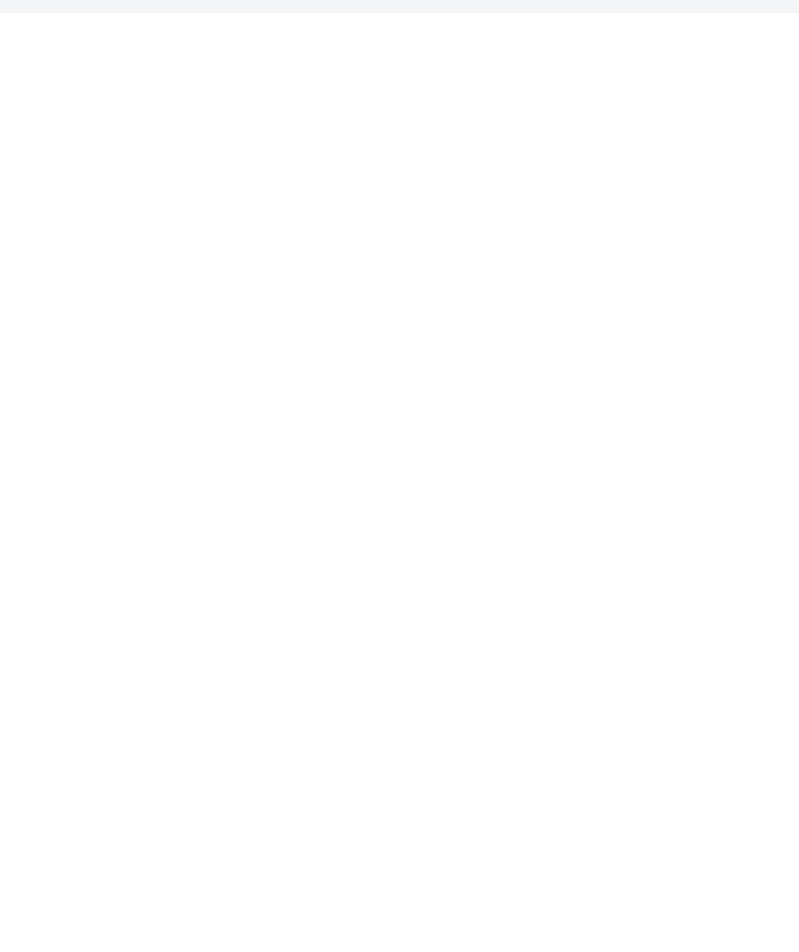
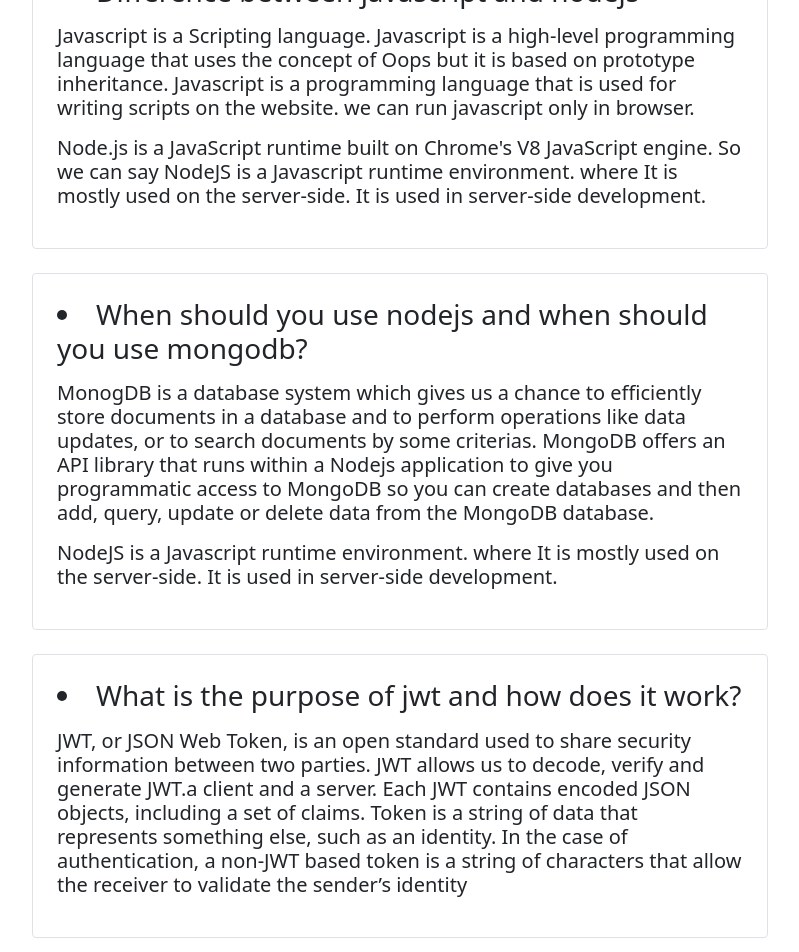
Before and after one commit to Ridwan-Suhel/gadgetly-client, a React (Create React App) app: page /blogs in a window 1280 px wide. Shown: the part 160-1112 px from the top of the page, without its empty margins (240-1039 px from the left). Before the commit the page ends 800 px from the top, so only its background shows below. Built offline with nearby package versions, Linux system fonts and the light colour scheme; no server answers.

Commit message:
blog added

```diff
--- a/package.json
+++ b/package.json
@@ -6,6 +6,7 @@
     "@testing-library/jest-dom": "^5.16.4",
     "@testing-library/react": "^13.2.0",
     "@testing-library/user-event": "^13.5.0",
+    "axios": "^0.27.2",
     "bootstrap": "^5.1.3",
     "firebase": "^9.8.0",
     "react": "^18.1.0",
--- a/src/App.js
+++ b/src/App.js
@@ -14,6 +14,7 @@
 import RequiredAuth from "./components/Shared/RequiredAuth/RequiredAuth";
 import { ToastContainer } from "react-toastify";
 import "react-toastify/dist/ReactToastify.css";
+import MyItem from "./components/Pages/MyItem/MyItem";
 
 function App() {
   return (
@@ -46,10 +47,18 @@
             </RequiredAuth>
           }
         ></Route>
-        <Route path="/notfound" element={<NotFound></NotFound>}></Route>
+        <Route
+          path="/myitem"
+          element={
+            <RequiredAuth>
+              <MyItem></MyItem>
+            </RequiredAuth>
+          }
+        ></Route>
         <Route path="/blogs" element={<Blogs></Blogs>}></Route>
         <Route path="/login" element={<Login></Login>}></Route>
         <Route path="/signup" element={<Signup></Signup>}></Route>
+        <Route path="*" element={<NotFound></NotFound>}></Route>
       </Routes>
       <ToastContainer />
       <Footer />
--- a/src/components/Pages/Blogs/Blogs.js
+++ b/src/components/Pages/Blogs/Blogs.js
@@ -2,8 +2,68 @@
 
 const Blogs = () => {
   return (
-    <div>
-      <h1>Welcome from blogs</h1>
+    <div className="container py-5">
+      <div className="row justify-content-center">
+        <div className="col-md-8">
+          {/* single q & a  */}
+          <div className="single-qna border rounded p-4">
+            <h3>
+              <li>Difference between javascript and nodejs</li>
+              <p className="lead mt-3">
+                Javascript is a Scripting language. Javascript is a high-level
+                programming language that uses the concept of Oops but it is
+                based on prototype inheritance. Javascript is a programming
+                language that is used for writing scripts on the website. we can
+                run javascript only in browser.
+              </p>
+              <p className="lead mt-3">
+                Node.js is a JavaScript runtime built on Chrome's V8 JavaScript
+                engine. So we can say NodeJS is a Javascript runtime
+                environment. where It is mostly used on the server-side. It is
+                used in server-side development.
+              </p>
+            </h3>
+          </div>
+
+          {/* single q & a  */}
+          <div className="single-qna border rounded p-4 mt-4">
+            <h3>
+              <li>
+                When should you use nodejs and when should you use mongodb?
+              </li>
+              <p className="lead mt-3">
+                MonogDB is a database system which gives us a chance to
+                efficiently store documents in a database and to perform
+                operations like data updates, or to search documents by some
+                criterias. MongoDB offers an API library that runs within a
+                Nodejs application to give you programmatic access to MongoDB so
+                you can create databases and then add, query, update or delete
+                data from the MongoDB database.
+              </p>
+              <p className="lead mt-3">
+                NodeJS is a Javascript runtime environment. where It is mostly
+                used on the server-side. It is used in server-side development.
+              </p>
+            </h3>
+          </div>
+          {/* single q & a  */}
+          <div className="single-qna border rounded p-4 mt-4">
+            <h3>
+              <li>What is the purpose of jwt and how does it work?</li>
+              <p className="lead mt-3">
+                JWT, or JSON Web Token, is an open standard used to share
+                security information between two parties. JWT allows us to
+                decode, verify and generate JWT.a client and a server. Each JWT
+                contains encoded JSON objects, including a set of claims. Token
+                is a string of data that represents something else, such as an
+                identity. In the case of authentication, a non-JWT based token
+                is a string of characters that allow the receiver to validate
+                the sender’s identity
+              </p>
+            </h3>
+          </div>
+        </div>
+      </div>
     </div>
   );
 };
--- a/src/components/Pages/Inventory/AddInventory/AddInventory.js
+++ b/src/components/Pages/Inventory/AddInventory/AddInventory.js
@@ -1,5 +1,6 @@
 import React from "react";
 import { useForm } from "react-hook-form";
+import { toast } from "react-toastify";
 const AddInventory = () => {
   const { register, handleSubmit } = useForm();
   const onSubmit = (data, e) => {
@@ -15,6 +16,7 @@
       .then((res) => res.json())
       .then((result) => {
         console.log(result);
+        toast("New Item Added");
         e.target.reset();
       });
   };
@@ -29,7 +31,12 @@
               <input
                 {...register("name", { required: true, maxLength: 20 })}
                 className="form-control mb-3"
-                placeholder="Write name"
+                placeholder="Write product name"
+              />
+              <input
+                {...register("email", { required: true })}
+                className="form-control mb-3"
+                placeholder="Write your Email"
               />
               <input
                 {...register("supplier", { required: true })}
--- a/src/components/Pages/Login/Login.js
+++ b/src/components/Pages/Login/Login.js
@@ -6,6 +6,7 @@
 import SocialLogin from "../../Shared/SocialLogin/SocialLogin";
 import { useSendPasswordResetEmail } from "react-firebase-hooks/auth";
 import { toast } from "react-toastify";
+import axios from "axios";
 const Login = () => {
   const navigate = useNavigate();
   const location = useLocation();
@@ -13,18 +14,23 @@
   const from = location.state?.from?.pathname || "/";
 
   const { register, handleSubmit } = useForm();
+
   const [signInWithEmailAndPassword, user, loading, error] =
     useSignInWithEmailAndPassword(auth);
 
-  const onSubmit = (data) => {
-    const email = data.email;
-    const password = data.password;
-    signInWithEmailAndPassword(email, password);
+  const onSubmit = async (submitData) => {
+    const email = submitData.email;
+    const password = submitData.password;
+    await signInWithEmailAndPassword(email, password);
+    const { data } = await axios.post("http://localhost:5000/login", { email });
+    // console.log(data);
+    localStorage.setItem("accessToken", data.accessToken);
+    navigate(from, { replace: true });
   };
 
-  if (user) {
-    navigate(from, { replace: true });
-  }
+  // if (user) {
+  //   navigate(from, { replace: true });
+  // }
 
   let errMsg = error;
 
@@ -36,7 +42,6 @@
   const handleChange = (e) => {
     const inEmail = e.target.value;
     setEmail(inEmail);
-    console.log(inEmail);
   };
   // const emailRef = useRef();
   const [sendPasswordResetEmail, sending] = useSendPasswordResetEmail(auth);
--- /dev/null
+++ b/src/components/Pages/MyItem/MyItem.js
@@ -0,0 +1,78 @@
+import React, { useEffect, useState } from "react";
+import axios from "axios";
+import { useAuthState } from "react-firebase-hooks/auth";
+import auth from "../../../firebase.init";
+
+const MyItem = () => {
+  const [user] = useAuthState(auth);
+  const [item, setItem] = useState([]);
+  console.log(item);
+  useEffect(() => {
+    const getItems = async () => {
+      const email = user.email;
+      const url = `http://localhost:5000/myproduct?email=${email}`;
+      const { data } = await axios.get(url, {
+        headers: {
+          authorization: `Bearer ${localStorage.getItem("accessToken")}`,
+        },
+      });
+      setItem(data);
+    };
+    getItems();
+  }, [user]);
+
+  const handleDelete = (id) => {
+    const proceed = window.confirm("Are you sure want to delete?");
+    if (proceed) {
+      // console.log("delete", id);
+      const url = `http://localhost:5000/myproduct/${id}`;
+      fetch(url, {
+        method: "DELETE",
+      })
+        .then((res) => res.json())
+        .then((data) => {
+          if (data.deletedCount > 0) {
+            console.log("deleted", id);
+            const remaining = item.filter((product) => product._id !== id);
+            setItem(remaining);
+          }
+        });
+    }
+  };
+
+  return (
+    <div className="py-5">
+      <div className="container">
+        <h1 className="py-5">You Have {item.length} Item</h1>
+        <div className="row">
+          {item.map((i) => (
+            <div key={i._id} className="col-md-4 ">
+              <div className="single-item-box border p-3">
+                <div className="img-wrapper">
+                  <img src={i.image} className="img-fluid" alt="img" />
+                </div>
+                <div className="item-content mt-3">
+                  <h5 className="">Supplier: {i.supplier}</h5>
+                  <h5>Name: {i.name}</h5>
+                  <p className="lead">{i.description}</p>
+                  <h5 className="">Price: {i.price}</h5>
+                  <h5 className="">Quantity: {i.quantity}</h5>
+                </div>
+                <div className="item-footer">
+                  <button
+                    className="btn btn-danger w-100 mt-3"
+                    onClick={() => handleDelete(i._id)}
+                  >
+                    Delete Item
+                  </button>
+                </div>
+              </div>
+            </div>
+          ))}
+        </div>
+      </div>
+    </div>
+  );
+};
+
+export default MyItem;
--- a/src/components/Pages/NotFound/NotFound.js
+++ b/src/components/Pages/NotFound/NotFound.js
@@ -1,9 +1,19 @@
 import React from "react";
-
+import notFoundImg from "../../../images/browser.png";
 const NotFound = () => {
   return (
-    <div>
-      <h1>Welcome from Not gound</h1>
+    <div className="container" style={{ height: "100vh" }}>
+      <div className="row justify-content-center my-5">
+        <div className="col-md-7 text-center">
+          <img
+            style={{ width: "70px" }}
+            className="img-fluid"
+            src={notFoundImg}
+            alt="img"
+          />
+          <p className="display-6 mt-3">Oops! page not found.</p>
+        </div>
+      </div>
     </div>
   );
 };
--- a/src/components/Shared/Header/Header.js
+++ b/src/components/Shared/Header/Header.js
@@ -41,6 +41,9 @@
                 <Nav.Link as={Link} to="/addinventory">
                   Add Item
                 </Nav.Link>
+                <Nav.Link as={Link} to="/myitem">
+                  My Item
+                </Nav.Link>
               </>
             )}
 
--- a/src/components/Shared/SocialLogin/SocialLogin.js
+++ b/src/components/Shared/SocialLogin/SocialLogin.js
@@ -3,11 +3,14 @@
 import ggl from "../../../images/ggl.png";
 import { useSignInWithGoogle } from "react-firebase-hooks/auth";
 import auth from "../../../firebase.init";
-import { Navigate, useNavigate } from "react-router-dom";
+import { Navigate, useLocation, useNavigate } from "react-router-dom";
 import { toast } from "react-toastify";
 const SocialLogin = () => {
   const [signInWithGoogle, user, loading, error] = useSignInWithGoogle(auth);
   const navigate = useNavigate();
+  const location = useLocation();
+
+  const from = location.state?.from?.pathname || "/";
 
   // let errorElement = error?.message;
   // if (error) {
@@ -15,7 +18,7 @@
   // }
 
   if (user) {
-    navigate("/home");
+    navigate(from, { replace: true });
   }
 
   return (
```
Also changed, not shown: src/images/browser.png (added), 1 other file (tests, documents, lock files or other folders).
